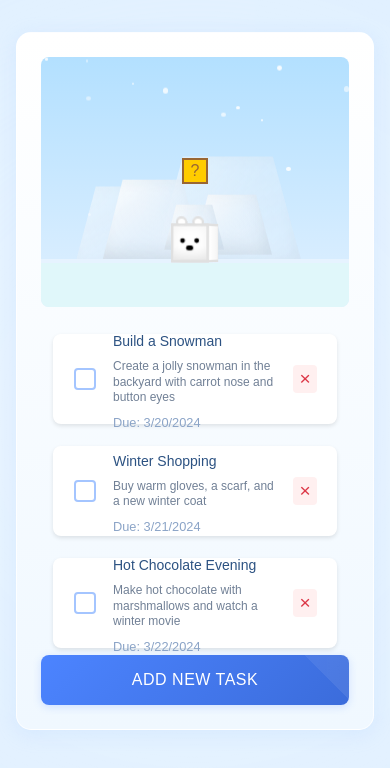
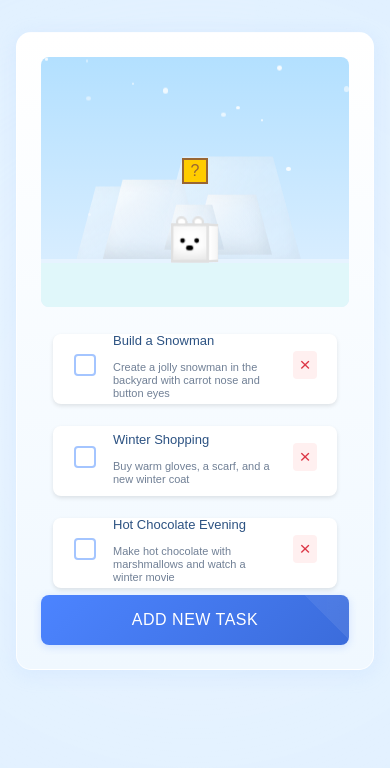
Before and after one commit to mersdev/gamify-to-do-list, a plain HTML site: page index.html in a window 390 px wide. Drawn offline with Linux system fonts and the light colour scheme.

Commit message:
Update main.css

```diff
--- a/styles/main.css
+++ b/styles/main.css
@@ -1246,26 +1246,60 @@ h1 {
   }
 
   .todo-item {
-    min-height: 90px;
+    min-height: 80px;
   }
 
   .card-front {
     padding: 12px;
     gap: 8px;
-    min-height: 90px;
+    min-height: 80px;
   }
 
   .todo-content {
-    gap: 6px;
-    min-height: 58px;
+    gap: 4px;
+    min-height: 50px;
   }
 
   .todo-text {
     font-size: 14px;
+    line-height: 1.2;
+    padding-top: 0;
   }
 
   .todo-description {
     font-size: 12px;
+    line-height: 1.2;
+  }
+}
+
+@media (max-width: 480px) {
+  .todo-date {
+    display: none;
+  }
+
+  .todo-item {
+    min-height: 70px;
+  }
+
+  .card-front {
+    min-height: 70px;
+  }
+
+  .todo-content {
+    min-height: 40px;
+  }
+
+  .todo-text {
+    font-size: 13px;
+  }
+
+  .todo-description {
+    font-size: 11px;
+  }
+
+  .checkbox-container,
+  .delete-button-container {
+    padding-top: 0;
   }
 }
 
```
